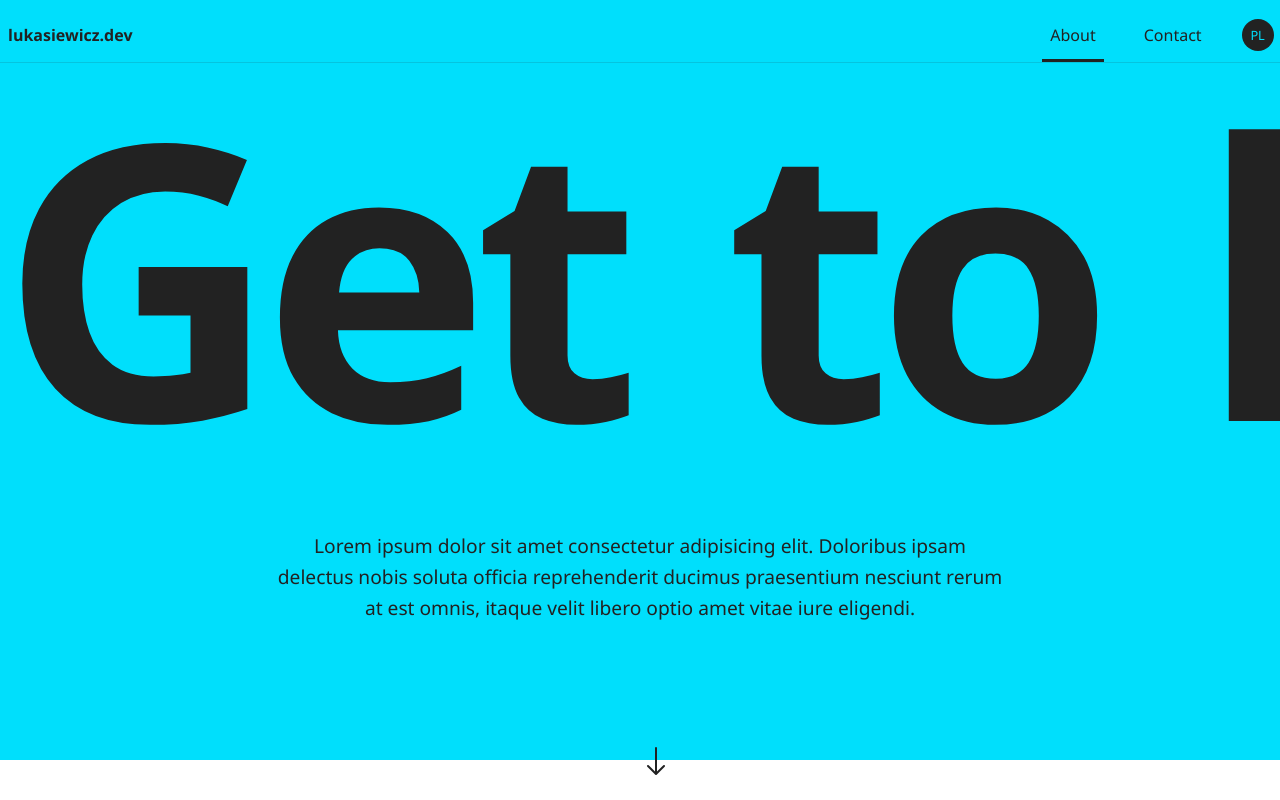
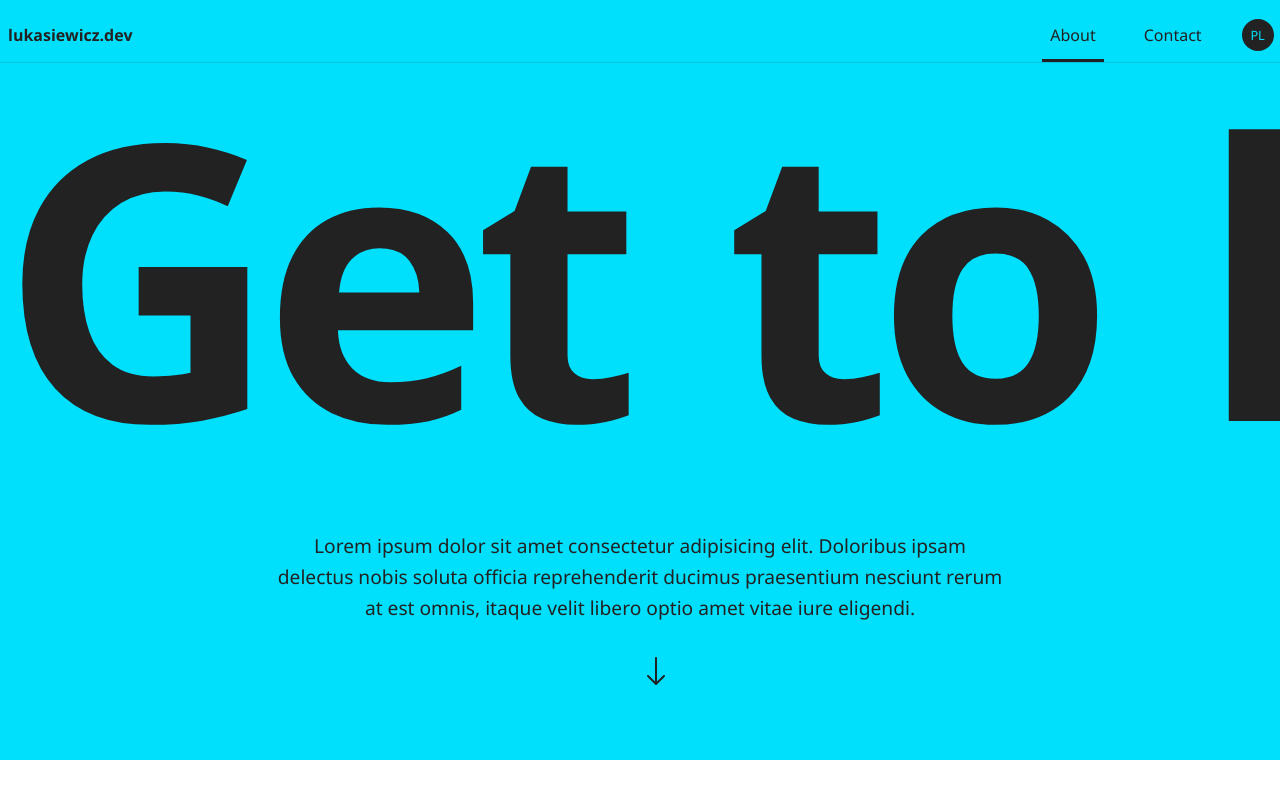
Before and after one commit to lukaszlukasiewicz/lukasiewicz.dev, a Next.js app: page /about in a window 1280 px wide. Shown: the top 800 px of the page. Built offline with nearby package versions, Linux system fonts and the light colour scheme.

Commit message:
Add page transitions

```diff
--- /dev/null
+++ b/components/TransitionCover/TransitionCover.module.scss
@@ -0,0 +1,27 @@
+.TransitionCover {
+  position:fixed;
+  top:0;
+  left:-10vmax;
+  width:120vmax;
+  height:100vh;
+  z-index:99;
+  display:flex;
+  transform: skew(15deg);
+  transform-origin: center;
+  @media (max-width:500px) {
+    transform: rotate(90deg) skew(15deg);
+    top:-5vmax;
+  }
+  pointer-events: none;
+  > div {
+    width:20%;
+    background:#000000;
+    transform-origin: top left;
+    margin-right:-1px;
+    height:100vh;
+    &:nth-child(even) {
+      transform-origin: bottom left;
+    }
+  }
+
+}
--- /dev/null
+++ b/components/TransitionCover/TransitionCover.tsx
@@ -0,0 +1,58 @@
+import { motion } from "framer-motion"
+import usePageConfig from "hooks/usePageConfig"
+import { useRouter } from 'next/router'
+import Styles from "./TransitionCover.module.scss"
+
+
+type TransitionCoverProps = {
+  direction?: "in" | "out"
+}
+
+const transition = { duration: .19, ease: "easeInOut" }
+
+const variants = {
+  visible: { scaleY: 1 },
+  hidden: { scaleY: 0 },
+}
+
+const TransitionCover: React.FC<TransitionCoverProps> = ({ children, direction = "in" }) => {
+
+  const { route } = useRouter();
+  const page = usePageConfig()
+  console.log(page.backgroundColor);
+
+  const style = {
+    backgroundColor: page.backgroundColor
+  }
+  return (<>
+    {/*     <div className={`${Styles.TransitionCover} ${direction == "in" ? Styles.TransitionIn : ""}`}>
+      <motion.div variants={variants} initial="visible" animate="hidden" exit="hidden" transition={{ ...transition, delay: 0 }} style={style}></motion.div>
+      <motion.div variants={variants} initial="visible" animate="hidden" exit="hidden" transition={{ ...transition, delay: .2 }} style={style} ></motion.div>
+      <motion.div variants={variants} initial="visible" animate="hidden" exit="hidden" transition={{ ...transition, delay: .4 }} style={style} ></motion.div>
+      <motion.div variants={variants} initial="visible" animate="hidden" exit="hidden" transition={{ ...transition, delay: .6 }} style={style} ></motion.div>
+      <motion.div variants={variants} initial="visible" animate="hidden" exit="hidden" transition={{ ...transition, delay: .8 }} style={style} ></motion.div>
+    </div> */}
+    <div className={`${Styles.TransitionCover} ${direction == "in" ? Styles.TransitionIn : ""}`}>
+      <motion.div variants={variants} initial="hidden" animate="hidden" exit="visible" transition={{ ...transition, delay: 0 }} style={style} ></motion.div>
+      <motion.div variants={variants} initial="hidden" animate="hidden" exit="visible" transition={{ ...transition, delay: .2 }} style={style} ></motion.div>
+      <motion.div variants={variants} initial="hidden" animate="hidden" exit="visible" transition={{ ...transition, delay: .4 }} style={style} ></motion.div>
+      <motion.div variants={variants} initial="hidden" animate="hidden" exit="visible" transition={{ ...transition, delay: .6 }} style={style} ></motion.div>
+      <motion.div variants={variants} initial="hidden" animate="hidden" exit="visible" transition={{ ...transition, delay: .8 }} style={style} ></motion.div>
+    </div>
+    {children}
+  </>)
+}
+
+export default TransitionCover;
+
+
+/*
+    <motion.div
+      variants={variants}
+      initial="hidden"
+      animate="hidden"
+      exit="visible"
+      transition={{ duration: .5, ease: "easeInOut" }}
+    ></motion.div>
+
+*/
--- a/pages/_app.tsx
+++ b/pages/_app.tsx
@@ -3,8 +3,9 @@ import type { AppProps } from 'next/app'
 import Head from 'next/head'
 import usePageConfig from 'hooks/usePageConfig'
 import Menu from 'components/Menu/Menu'
+import { AnimatePresence } from 'framer-motion'
 
-function MyApp({ Component, pageProps }: AppProps) {
+function MyApp({ Component, pageProps, router }: AppProps) {
   const page = usePageConfig();
   return <>
     <Head>
@@ -17,7 +18,9 @@ function MyApp({ Component, pageProps }: AppProps) {
       </style>
     </Head>
     <Menu />
-    <Component {...pageProps} />
+    <AnimatePresence exitBeforeEnter>
+      <Component {...pageProps} key={router.route} />
+    </AnimatePresence>
   </>
 }
 export default MyApp
--- a/pages/about.tsx
+++ b/pages/about.tsx
@@ -8,6 +8,8 @@ import { motion } from 'framer-motion';
 import { BsArrowDown } from 'react-icons/bs'
 import Section from 'components/UI/Section';
 import { NegativeButton } from 'components/UI/Button';
+import TransitionCover from 'components/TransitionCover/TransitionCover';
+import { useEffect } from 'react';
 
 const localeContent = {
   "en": {
@@ -29,17 +31,20 @@ const ButtonVariants = {
 }
 
 const About: NextPage = () => {
-  const { locale } = useRouter();
-  const page = usePageConfig();
+  const router = useRouter()
+  const { locale } = router;
+  const page = usePageConfig("about");
   const currentLocale: (keyof typeof localeContent) = (locale ?? "en") as keyof typeof localeContent
   const { title } = localeContent[currentLocale]
+  console.log(router);
 
   return (
     <>
+      <TransitionCover>
         <Head>
           <title>About page</title>
         </Head>
-      <Header style={{
+        <Header key="heder_about" style={{
           backgroundColor: page.backgroundColor,
           color: page.color
         }}>
@@ -47,7 +52,7 @@ const About: NextPage = () => {
           <motion.div key={locale + "p"} initial={{ y: "-4em", opacity: 0 }} animate={{ y: 0, opacity: 1 }} exit={{ y: "4em" }} transition={{ type: "spring", delay: .3 }}>
             <p>Lorem ipsum dolor sit amet consectetur adipisicing elit. Doloribus ipsam delectus nobis soluta officia reprehenderit ducimus praesentium nesciunt rerum at est omnis, itaque velit libero optio amet vitae iure eligendi.</p>
           </motion.div>
-        <motion.div style={{ fontSize: "2em", position: 'absolute', bottom: "-.8em", left: "50%" }} initial={{ y: "-2em", opacity: 0 }} animate={{ y: 0, opacity: 1 }} exit={{ y: "2em" }} transition={{ duration: 1, ease: "backOut", delay: .5 }}>
+          <motion.div style={{ fontSize: "2em", position: 'absolute', bottom: "2em", left: "50%" }} initial={{ y: "-2em", opacity: 0 }} animate={{ y: 0, opacity: 1 }} exit={{ y: "2em" }} transition={{ duration: 1, ease: "backOut", delay: .5 }}>
             <BsArrowDown />
           </motion.div>
         </Header>
@@ -65,6 +70,7 @@ const About: NextPage = () => {
             Test
           </div>
         </Section>
+      </TransitionCover>
     </>
 
   )
--- a/styles/globals.css
+++ b/styles/globals.css
@@ -5,6 +5,15 @@ body {
   color:#666;
   font-family: Segoe UI, Roboto, Oxygen,
     Ubuntu, Cantarell, Fira Sans, Droid Sans, Helvetica Neue, sans-serif;
+}
+body {
+  overflow-y: scroll;
+  scroll-behavior: smooth;
+}
+
+#__next {
+
+  overflow-y: auto;
 }
 
 a {
```
Also changed, not shown: pages/contact.tsx (+9 -5 lines), pages/index.tsx (+8 -3 lines). Lines whose indentation alone changed are shown as unchanged.
